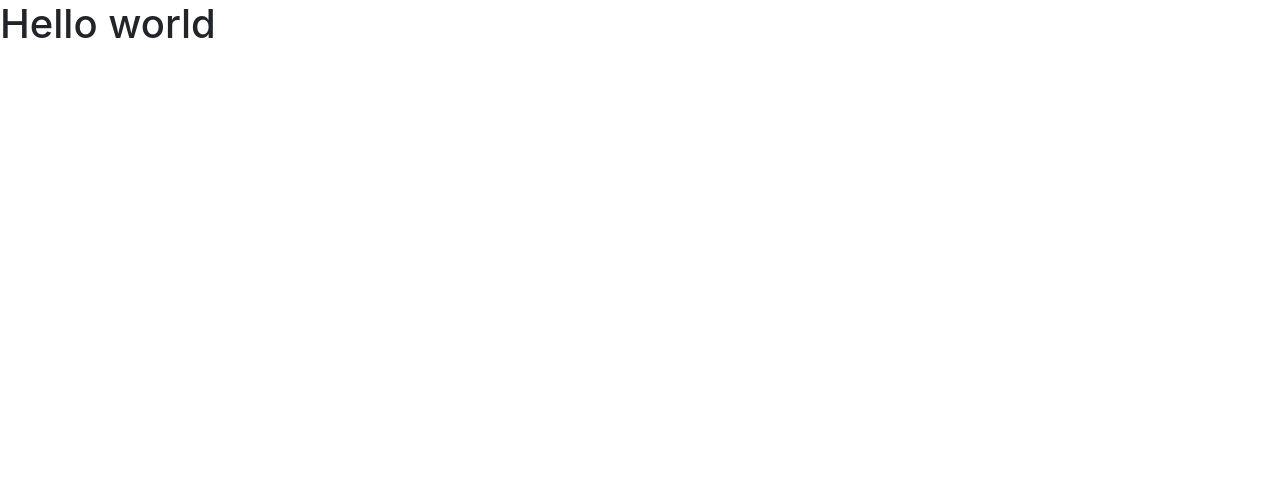
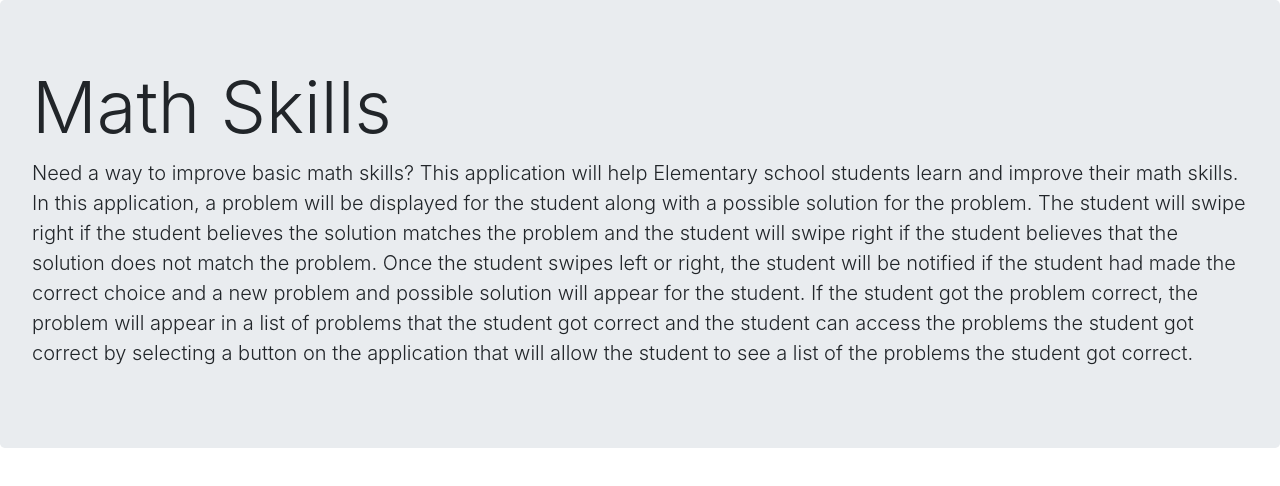
Before and after one commit to Codubee/MathSkillsMW3-4-Front, a React (Create React App) app: page / in a window 1280 px wide. Shown: the top 486 px of the page. Built offline with nearby package versions, Linux system fonts and the light colour scheme.

Commit message:
Added an explanation component

```diff
--- a/src/App.js
+++ b/src/App.js
@@ -1,4 +1,5 @@
 import './App.css';
+import Explanation from './components/Explanation';
 import LandingPage from './views/LandingPage';
 
 function App() {
--- /dev/null
+++ b/src/components/Explanation.js
@@ -0,0 +1,22 @@
+import React from 'react';
+import { Jumbotron, Button } from 'reactstrap';
+
+const Explanation = (props) => {
+  return (
+    <div>
+      <Jumbotron>
+        <h1 className="display-3">Math Skills</h1>
+        <p className="lead">Need a way to improve basic math skills? This application will help Elementary school students
+        learn and improve their math skills. In this application, a problem will be displayed for the student along with a
+        possible solution for the problem. The student will swipe right if the student believes the solution matches the problem
+        and the student will swipe right if the student believes that the solution does not match the problem. Once the student swipes
+        left or right, the student will be notified if the student had made the correct choice and a new problem and possible solution
+        will appear for the student. If the student got the problem correct, the problem will appear in a list of problems that the
+        student got correct and the student can access the problems the student got correct by selecting a button on the application
+        that will allow the student to see a list of the problems the student got correct.</p>
+      </Jumbotron>
+    </div>
+  );
+};
+
+export default Explanation;
--- a/src/views/LandingPage.js
+++ b/src/views/LandingPage.js
@@ -1,10 +1,11 @@
 import React from 'react';
+import Explanation from '../components/Explanation';
 
 function LandingPage()
 {
   return (
         <div>
-            <h1>Hello world</h1>
+            <Explanation />
         </div>
     )
 }
```
